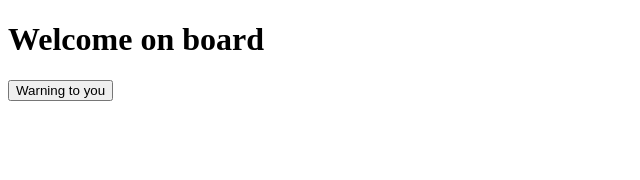
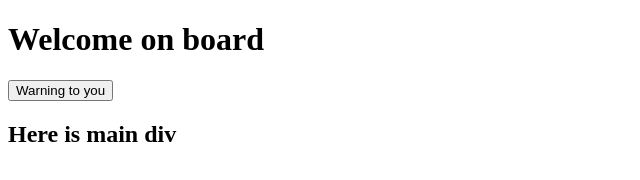
Before and after one commit to Highbee4u/training, a plain HTML site: page index.html in a window 1280 px wide. Shown: the whole page, without its empty margins (0-640 px from the left). Drawn offline with Linux system fonts and the light colour scheme.

Commit message:
test conflict (#3)

```diff
--- a/index.html
+++ b/index.html
@@ -8,6 +8,11 @@
 </head>
 <body>
     <h1>Welcome on board</h1>
-<button class="btn btn-outline-warning">Warning to you</button>
+    <button class="btn btn-outline-warning">Warning to you</button>
+    <div class="content">
+        <div class="main">
+            <h2>Here is main div</h2>
+        </div>
+    </div>
 </body>
 </html>
```
